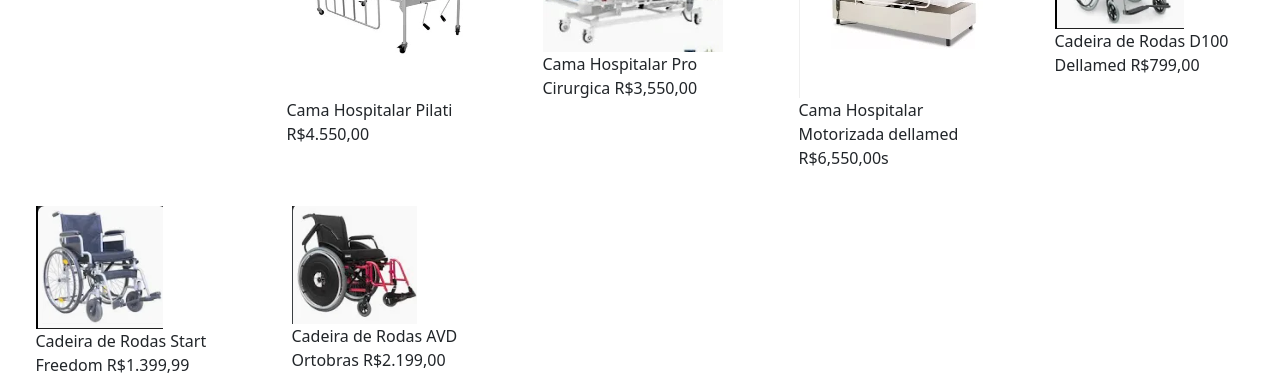
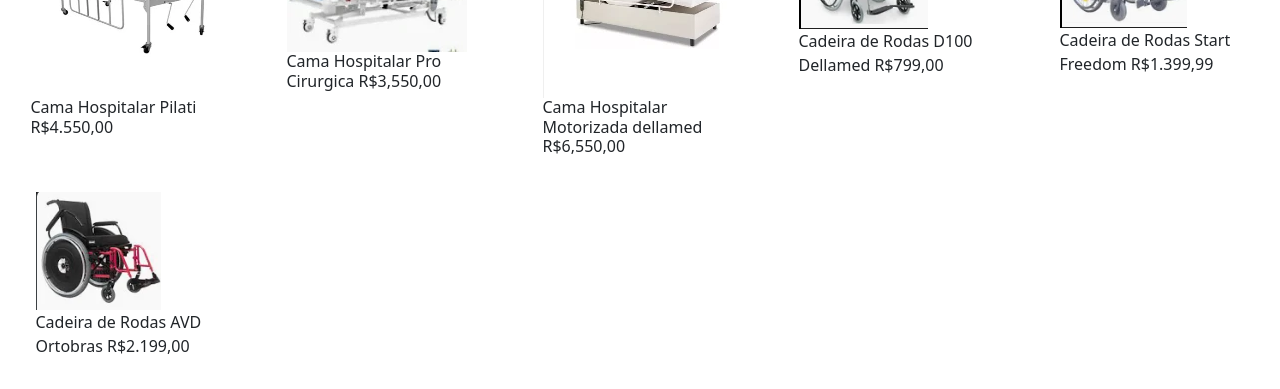
Before and after one commit to juliemartins1/trabalho3, a plain HTML site: page index.html in a window 1280 px wide. Shown: the part 711-1100 px from the top of the page. Drawn offline with nearby package versions, Linux system fonts and the light colour scheme.

Commit message:
Add files via upload

```diff
--- a/index.html
+++ b/index.html
@@ -12,7 +12,7 @@
     <link rel="preconnect" href="https://fonts.googleapis.com">
     <link href="https://fonts.googleapis.com/css?family=roboto:wght@600&display=swap" rel="stylesheet">
     <link rel="stylesheet" href="css/estilo.css">
-    <title>Trabalho2</title>
+    <title>Trabalho3</title>
 </head>
 <body>
     <header>
@@ -45,26 +45,27 @@
         </section>
         <section>
             <div class="galeriacontainer">
-                <h2>Produtos à venda</h2>
+
                <div class="item1"><figure >
 
                         <img src="img/camavenda.webp" alt="1° cama">
-                        <figcaption>Cama Hospitalar Pilati
-                            R$4.550,00 </figcaption>
+                        <figcaption><h6>Cama Hospitalar Pilati
+                            R$4.550,00 </h6>
+                        </figcaption>
 
                         </figure>
                     </div>
                <div class="item2"> <figure>
                     <img src="img/camavenda2.webp" alt="2° cama">
-                        <figcaption>Cama Hospitalar Pro Cirurgica
-                            R$3,550,00
+                        <figcaption><h6>Cama Hospitalar Pro Cirurgica
+                            R$3,550,00</h6>
                         </figcaption>
                      </figure>
                     </div>
               <div class="item3"> <figure>
                     <img src="img/camavenda3.webp" alt="3° cama">
-                    <figcaption>Cama Hospitalar Motorizada dellamed
-                        R$6,550,00s
+                    <figcaption><h6>Cama Hospitalar Motorizada dellamed
+                        R$6,550,00</h6>
                     </figcaption>
                 </figure>
             </div>
```
